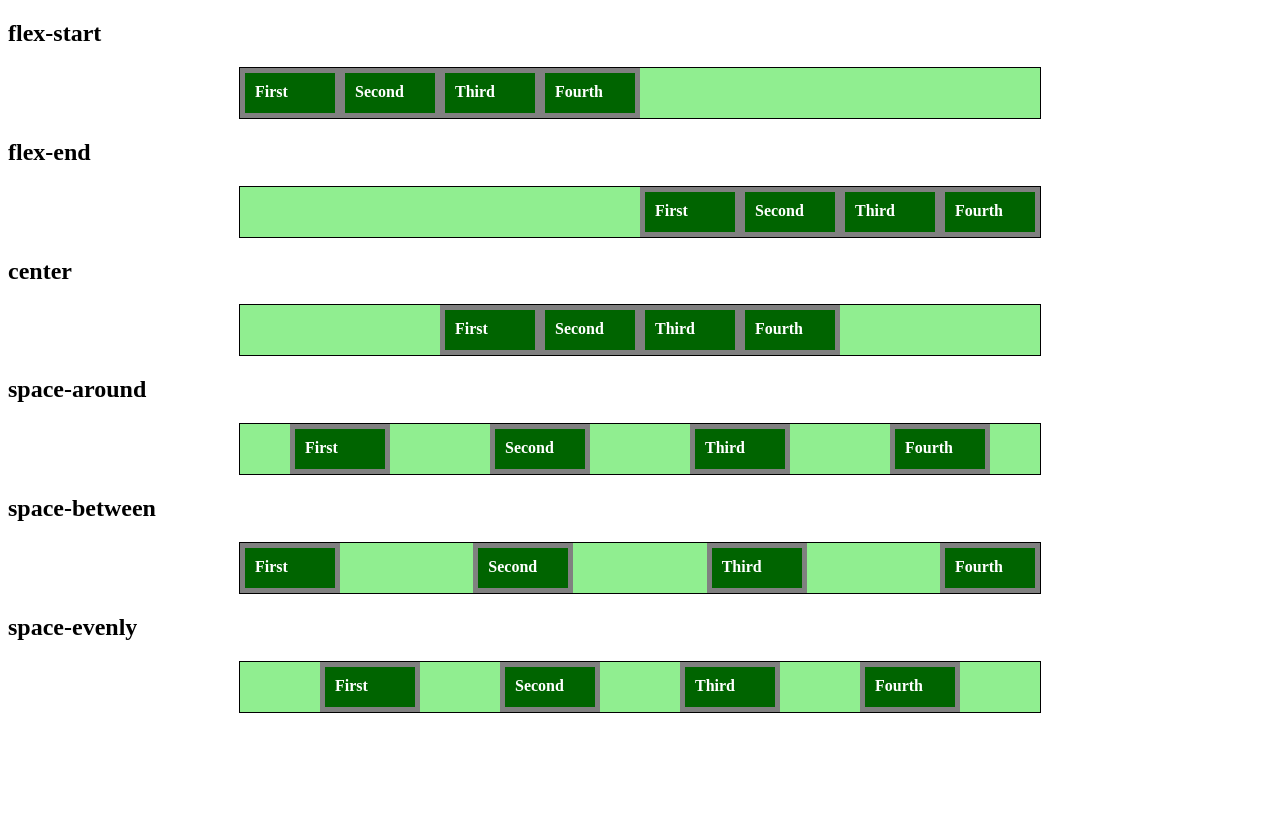
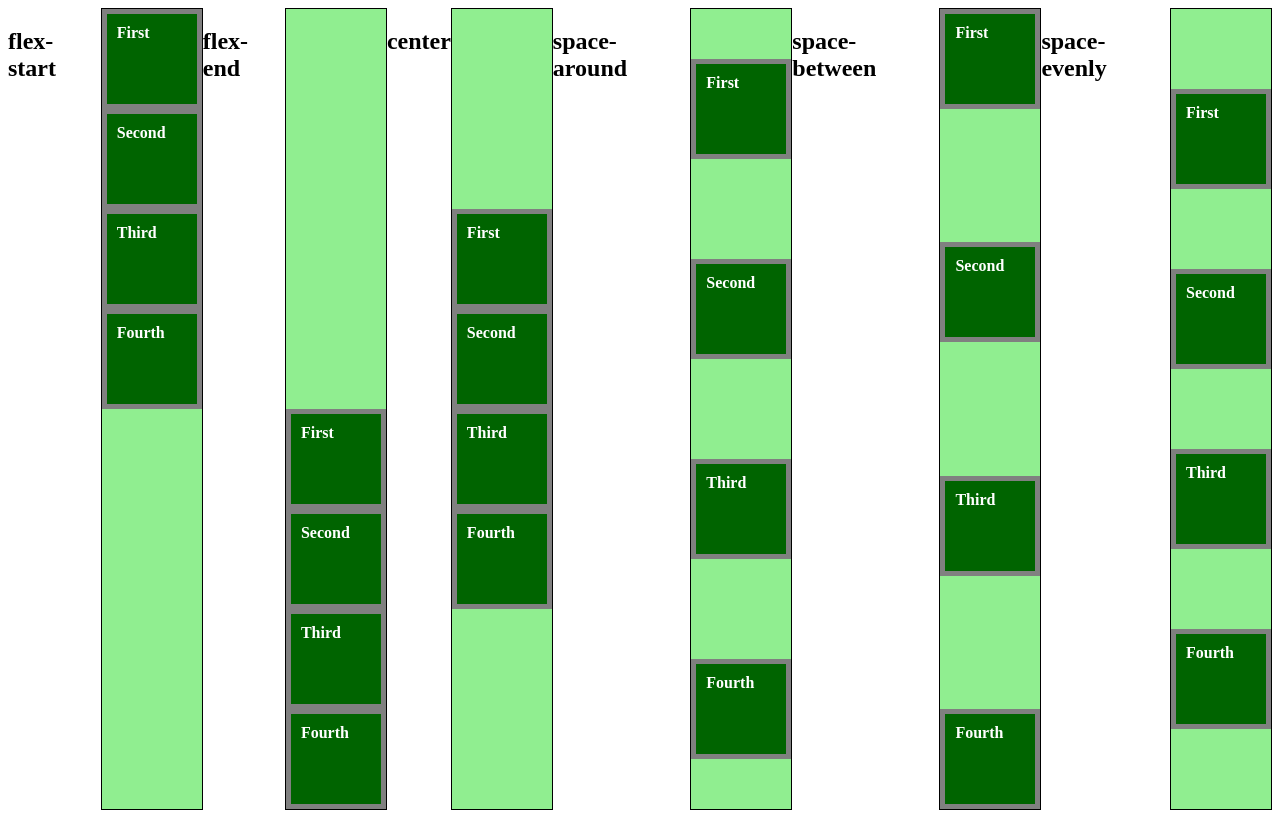
Before and after one commit to jonamarkin/learning-flexbox, a plain HTML site: page 3_justify_content/index.html in a window 1280 px wide. Drawn offline with Linux system fonts and the light colour scheme.

Commit message:
Almost done

```diff
--- a/3_justify_content/style.css
+++ b/3_justify_content/style.css
@@ -1,6 +1,10 @@
+body {
+  display: flex;
+}
+
 .flex-item {
   width: 100px;
-  height: 50px;
+  height: 100px;
   background-color: darkgreen;
   color: white;
   font-weight: bold;
@@ -11,7 +15,9 @@
 
 .flex-container {
   display: flex;
-  width: 800px;
+  flex-direction: column;
+  width: 100px;
+  height: 800px;
   box-sizing: content-box;
   margin: 0 auto;
   border: 1px solid black;
```
